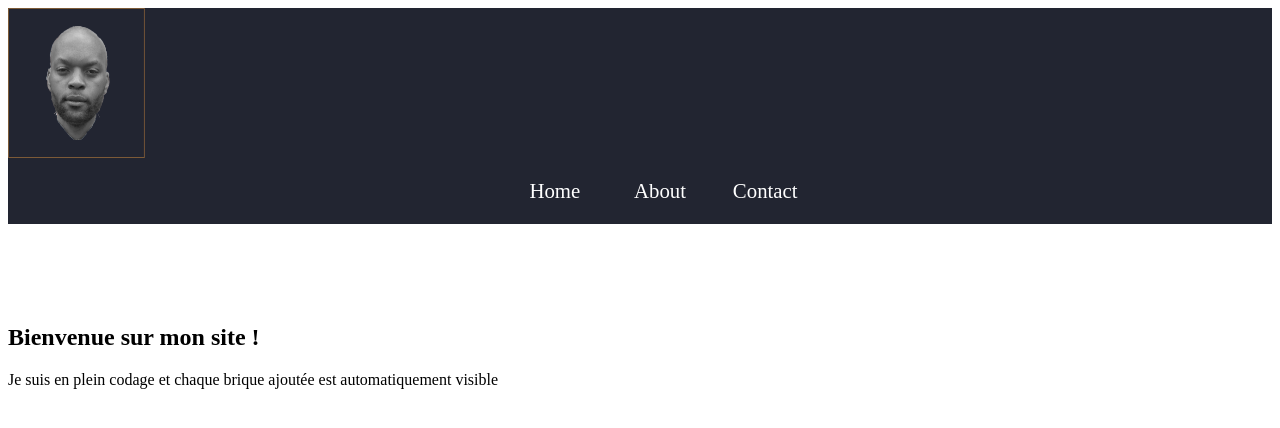
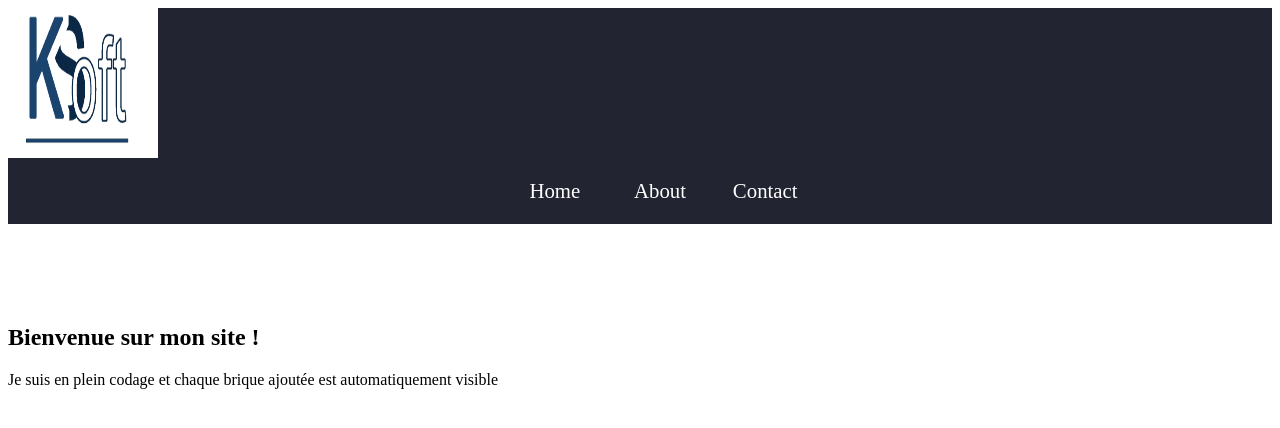
Before and after one commit to Kasamba5i/tdavocats, a plain HTML site: page index.html in a window 1280 px wide. Drawn offline with Linux system fonts and the light colour scheme.

Commit message:
Update index.html
ajout du lien vers le logo

```diff
--- a/index.html
+++ b/index.html
@@ -13,7 +13,7 @@
             <div class="menu-computer">
 
                 <div class="on-screen-menu">
-                    <img class="logo-menu" src="logo/matete.png">
+                    <img class="logo-menu" src="logo/KSoft-Logo-1.png">
                     <ul>
                         <li><a href="">Home</a></li>
                         <li><a href="">About</a></li>
@@ -32,7 +32,7 @@
                 </div>
 
                 <nav>
-                    <img class="logo-menu" src="logo/matete.png">
+                    <img class="logo-menu" src="logo/KSoft-Logo-1.png">
                     <div class="ham-menu"><span></span><span></span><span></span></div>
                 </nav>
             </div>
```
